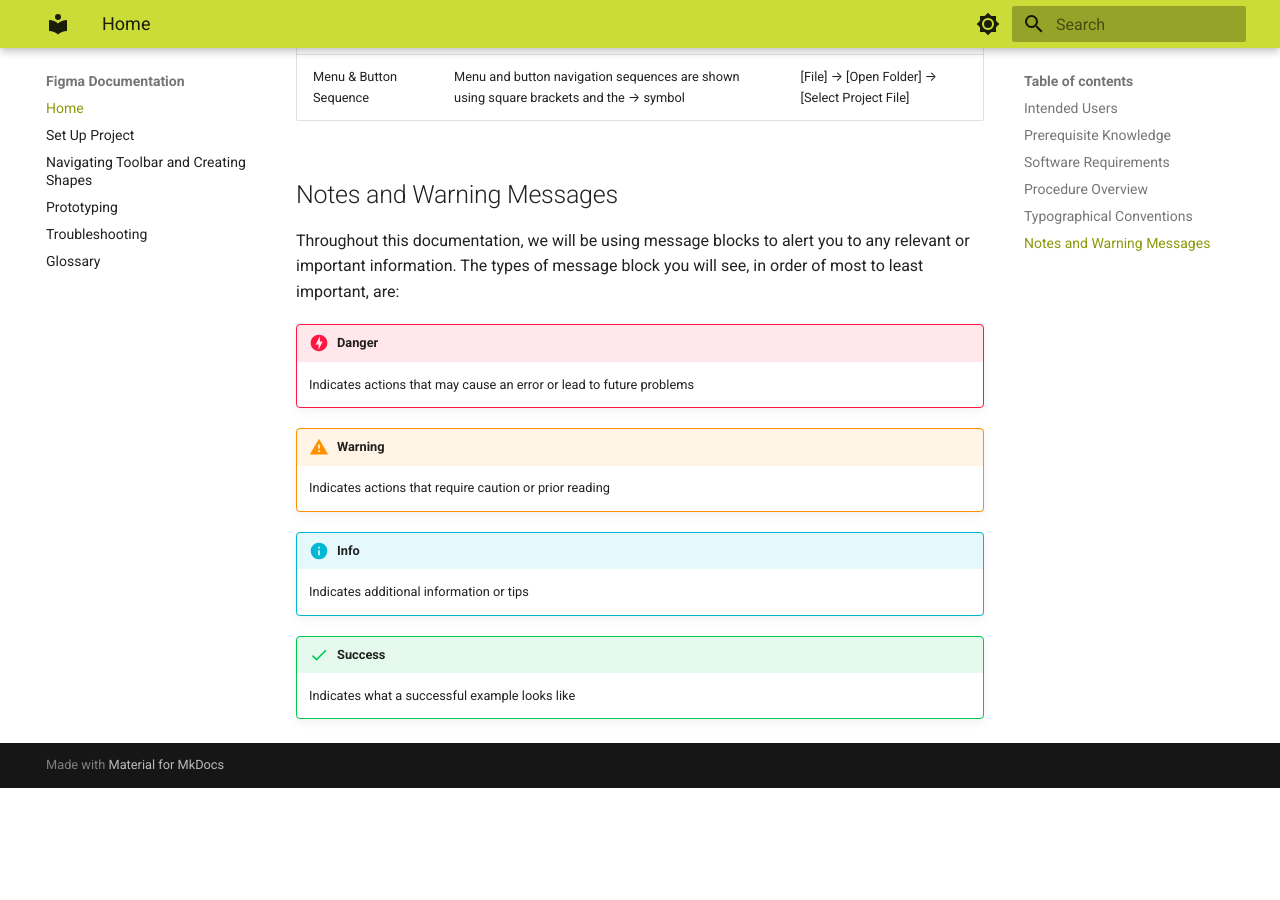
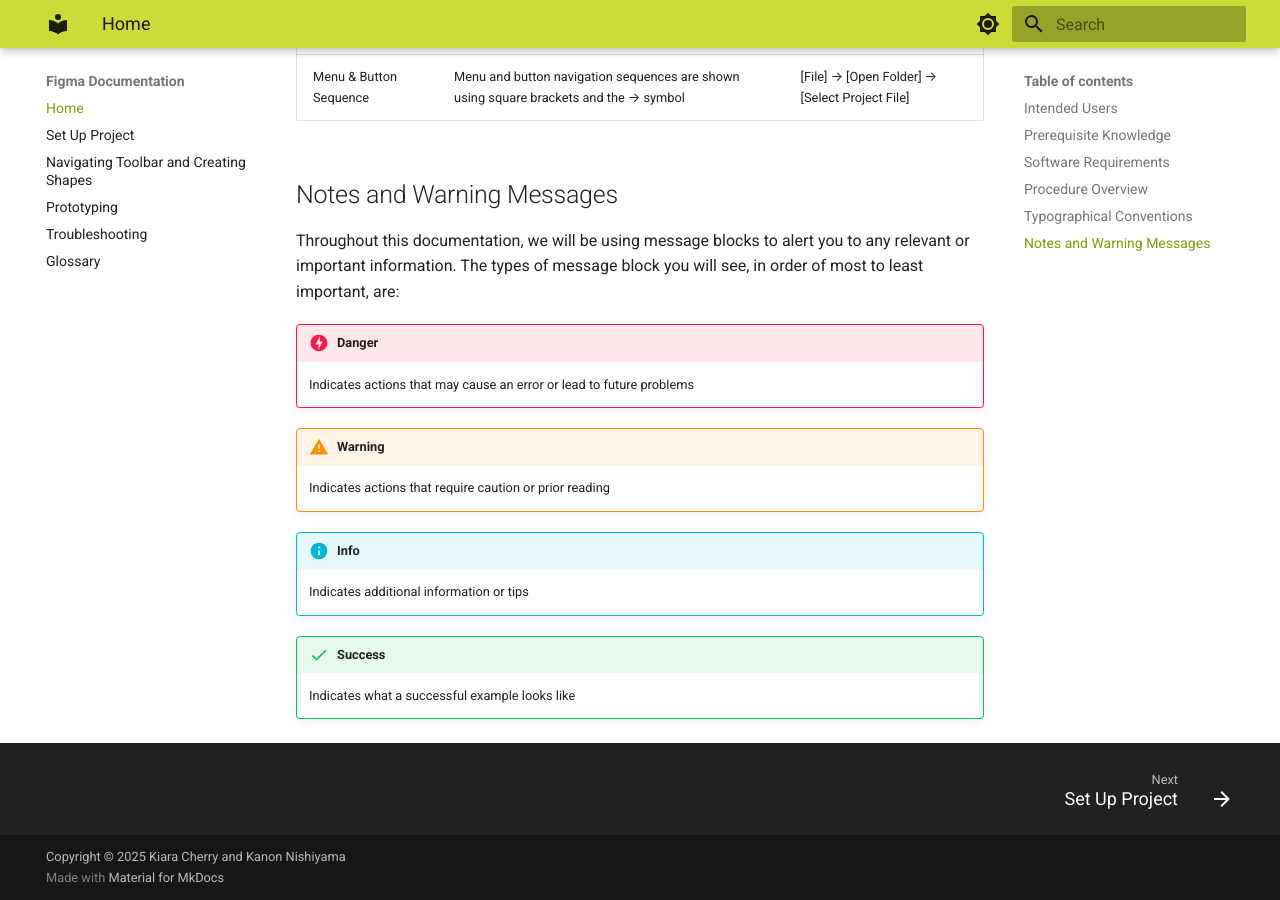
Before and after one commit to ThincutBacon/COMP-2216-Documentation, an MkDocs documentation site: the page built from docs/index.md, in a window 1280 px wide and 900 px high, scrolled down 1239 px. Built offline with MkDocs 1.6.1 and Material for MkDocs 9.7.7, drawn with Linux system fonts in a browser that asks for light colours; before the commit the page ends 2027 px from its top, so only the background shows below that.

Commit message:
Add footer

```diff
--- a/mkdocs.yml
+++ b/mkdocs.yml
@@ -17,6 +17,8 @@
   font:
     text: Roboto
     code: Source Code Pro
+  features:
+    - navigation.footer
   palette:
     # Palette toggle for light mode'
     - scheme: default
@@ -33,6 +35,6 @@
       toggle:
         icon: material/brightness-4
         name: Switch to light mode
-
+copyright: Copyright &copy; 2025 Kiara Cherry and Kanon Nishiyama
 extra_css:
   - 'stylesheet/custom.css'
```
